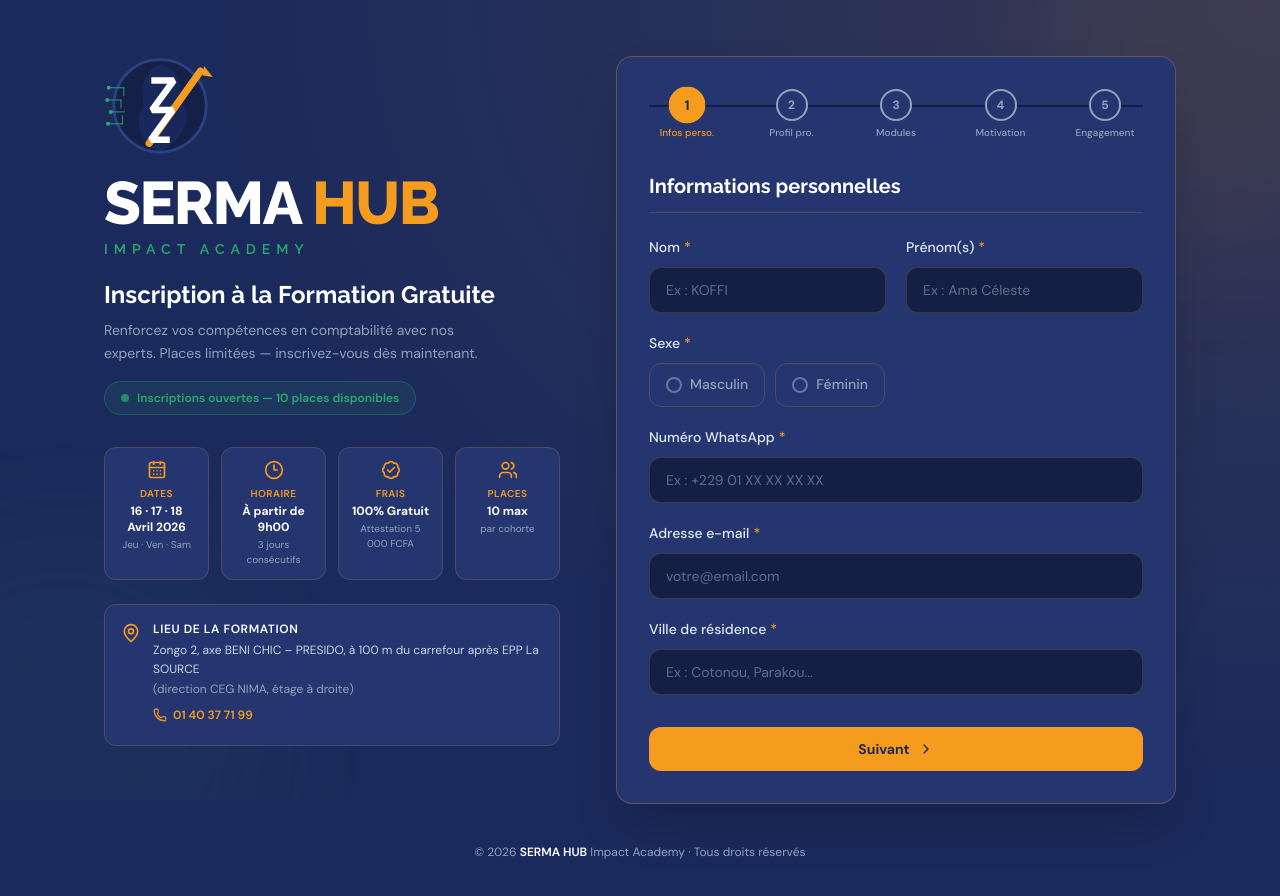
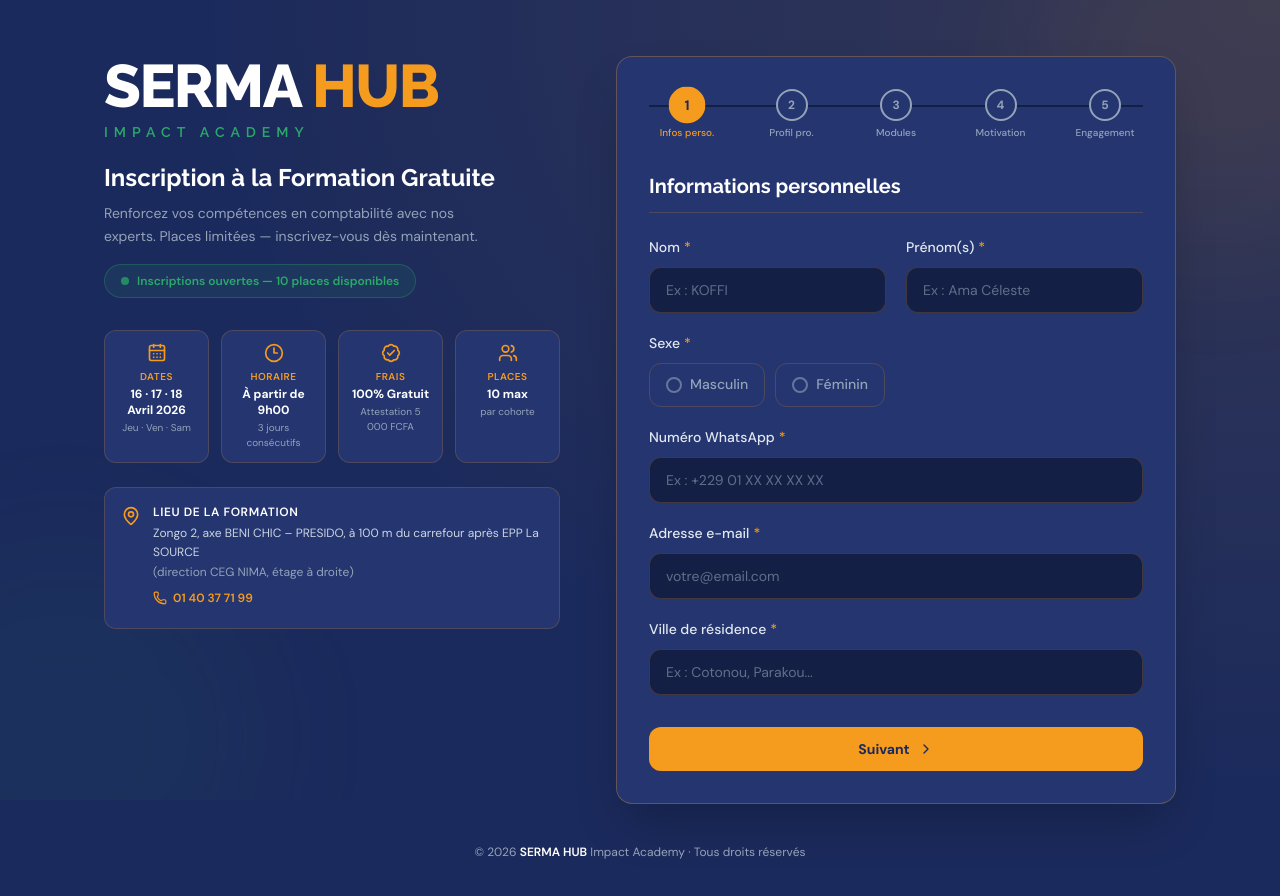
Before and after one commit to SenaDev007/Inscription-Formation-Gratuite-SERMA-HUB, a Next.js app: page / in a window 1280 px wide. Shown: the top 896 px of the page. Built offline with nearby package versions, Linux system fonts and the light colour scheme.

Commit message:
Remove logo from header
https://claude.ai/code/session_0171jdBTxKiLMhpkKhv598yD

```diff
--- a/app/page.tsx
+++ b/app/page.tsx
@@ -1,7 +1,6 @@
 "use client";
 
 import { motion } from "framer-motion";
-import Image from "next/image";
 import {
   CalendarDays,
   Clock3,
@@ -67,18 +66,6 @@ export default function Home() {
               transition={{ duration: 0.45 }}
               className="text-center lg:text-left mb-6 sm:mb-8"
             >
-              {/* Logo mark */}
-              <div className="flex justify-center lg:justify-start mb-4">
-                <Image
-                  src="/logo.svg"
-                  alt="SERMA HUB Impact Academy"
-                  width={88}
-                  height={80}
-                  priority
-                  className="w-20 h-auto xs:w-24 sm:w-28"
-                />
-              </div>
-
               <div className="mb-3">
                 <h1 className="font-syne text-4xl xs:text-5xl sm:text-6xl lg:text-5xl xl:text-6xl font-extrabold tracking-tight leading-none">
                   <span className="text-white">SERMA</span>
```
Also changed, not shown: public/logo.svg (deleted).
